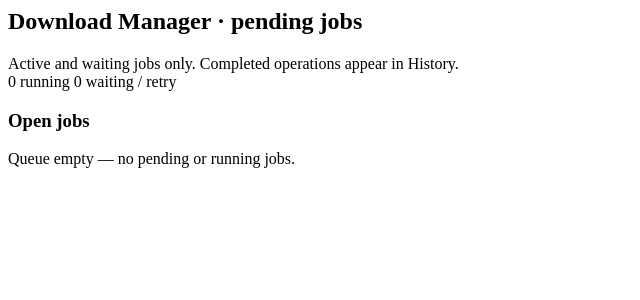
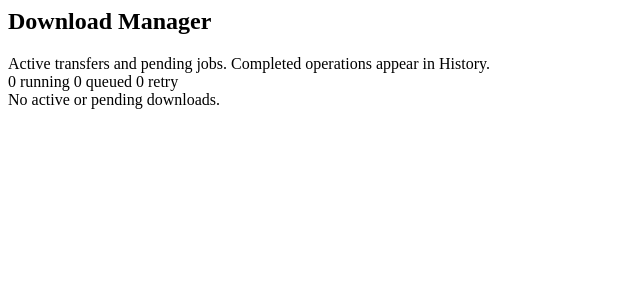
Before and after one commit to slawciod82/CMDownloaderUI, a Flask app: page /queue in a window 1280 px wide. Shown: the top 300 px of the page, without its empty margins (0-640 px from the left). Run offline with Flask 3, Linux system fonts and the light colour scheme; data that the repository does not hold is empty.

Commit message:
UI: unify transfer progress and pending tasks in Download Manager

```diff
--- a/templates/_download_queue.html
+++ b/templates/_download_queue.html
@@ -1,40 +1,53 @@
 <section class="mb-4" aria-labelledby="queue-heading">
   <div class="d-flex flex-wrap justify-content-between align-items-center gap-2 mb-3">
     <div>
-      <h2 id="queue-heading" class="h5 mb-1">Download Manager · pending jobs</h2>
-      <div class="small text-body-secondary">Active and waiting jobs only. Completed operations appear in History.</div>
+      <h2 id="queue-heading" class="h5 mb-1">Download Manager</h2>
+      <div class="small text-body-secondary">Active transfers and pending jobs. Completed operations appear in History.</div>
     </div>
     <div class="d-flex flex-wrap gap-2">
       <span class="badge text-bg-primary">{{ running_job_count }} running</span>
-      <span class="badge text-bg-secondary">{{ queued_count }} waiting / retry</span>
-      {% if job_counts.get('FAILED', 0) %}
-      <span class="badge text-bg-danger">{{ job_counts['FAILED'] }} failed</span>
-      {% endif %}
+      <span class="badge text-bg-secondary">{{ job_counts.get('QUEUED', 0) }} queued</span>
+      <span class="badge text-bg-warning">{{ job_counts.get('RETRY_WAIT', 0) }} retry</span>
     </div>
   </div>
+  {% if job_views %}
+  <div class="vstack gap-3">
+    {% for item in job_views %}
+    {% set job = item.job %}
+    {% set worker = item.worker %}
+    <div class="card shadow-sm">
+      <div class="card-body">
+        <div class="d-flex flex-wrap justify-content-between gap-2 mb-2">
+          <div>
+            <div class="fw-semibold">{{ job.recording.recording_name }}</div>
+            <div class="small text-body-secondary">{{ job.recording.account.name }} · #{{ job.recording_id }} · {{ job.operation }} · attempt {{ job.attempt_count }}</div>
+          </div>
+          <span class="badge {{ job.status|status_class }}">{{ job.status }}</span>
+        </div>
+        {% if worker %}
+        <div class="progress mb-2" role="progressbar" aria-label="Download progress"
+             aria-valuenow="{{ item.percent }}" aria-valuemin="0" aria-valuemax="100">
+          <div class="progress-bar progress-bar-striped progress-bar-animated" style="width: {{ item.percent }}%"></div>
+        </div>
+        <div class="d-flex flex-wrap justify-content-between gap-2 small">
+          <span>{{ "%.1f"|format(item.percent) }}% · {{ worker.downloaded_bytes|filesize }} / {{ worker.total_bytes|filesize }}</span>
+          <span>{{ worker.speed_bps|speed }}</span>
+        </div>
+        {% elif job.status == 'RUNNING' %}
+        <div class="small text-body-secondary">Processing task — transfer metrics not available for this operation.</div>
+        {% elif job.status == 'RETRY_WAIT' %}
+        <div class="small text-body-secondary">Next attempt {{ job.next_attempt_at|localtime }}</div>
+        {% else %}
+        <div class="small text-body-secondary">Waiting for an available download worker.</div>
+        {% endif %}
+      </div>
+    </div>
+    {% endfor %}
+  </div>
+  {% if job_views|length == queue_limit %}<p class="small text-body-secondary mt-2">Showing first {{ queue_limit }} open jobs.</p>{% endif %}
+  {% else %}
   <div class="card shadow-sm">
-    <div class="card-body">
-      <h3 class="h6">Open jobs</h3>
-      {% if active_jobs %}
-      <div class="table-responsive">
-        <table class="table table-sm align-middle mb-0">
-          <thead><tr><th>Recording / account</th><th>Operation</th><th>State</th><th>Attempts</th><th>Next attempt</th></tr></thead>
-          <tbody>
-          {% for job in active_jobs %}
-          <tr>
-            <td><div class="fw-semibold">{{ job.recording.recording_name }}</div><div class="small text-body-secondary">{{ job.recording.account.name }} · #{{ job.recording_id }}</div></td>
-            <td>{{ job.operation }}</td>
-            <td><span class="badge {{ job.status|status_class }}">{{ job.status }}</span></td>
-            <td>{{ job.attempt_count }}</td>
-            <td>{{ job.next_attempt_at|localtime if job.status != 'RUNNING' else '—' }}</td>
-          </tr>
-          {% endfor %}
-          </tbody>
-        </table>
-      </div>
-      {% if active_jobs|length == queue_limit %}<p class="small text-body-secondary mt-2 mb-0">Showing first {{ queue_limit }} open jobs.</p>{% endif %}
-      {% else %}<p class="text-body-secondary mb-0">Queue empty — no pending or running jobs.</p>{% endif %}
-    </div>
+    <div class="card-body text-body-secondary">No active or pending downloads.</div>
   </div>
-
+  {% endif %}
 </section>
```
